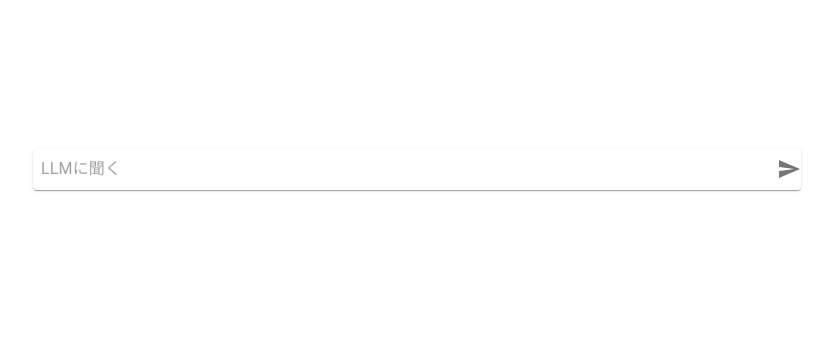
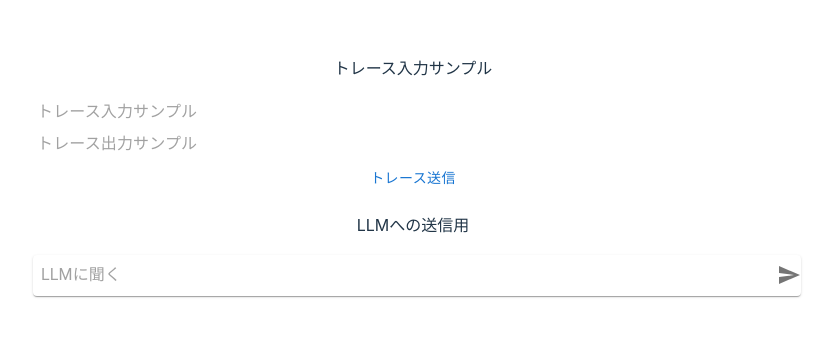
Before and after one commit to ken1714/vertex-ai-sample, a React (Vite) app in the folder frontend/: page / in a window 1280 px wide. Shown: the part 231-568 px from the top of the page, without its empty margins (227-1060 px from the left). Built offline with nearby package versions, Linux system fonts and the light colour scheme.

Commit message:
[feat] サンプルtraceの作成UI実装

```diff
--- a/frontend/src/App.tsx
+++ b/frontend/src/App.tsx
@@ -4,6 +4,7 @@ import './App.css';
 import SendIcon from '@mui/icons-material/Send';
 import {
   Box,
+  Button,
   IconButton,
   InputAdornment,
   InputBase,
@@ -46,6 +47,8 @@ const LeftReactMarkdown = styled(ReactMarkdown)`
 
 const App = () => {
   const [inputValue, setInputValue] = useState<string>();
+  const [traceInputValue, setTraceInputValue] = useState<string>();
+  const [traceResponseValue, setTraceResponseValue] = useState<string>();
   const [response, setResponse] = useState<GenerateContent>();
   const sendInput = async () => {
     const response = await fetch(import.meta.env.VITE_BACKEND_URL, {
@@ -83,6 +86,46 @@ const App = () => {
 
   return (
     <>
+      <p>トレース入力サンプル</p>
+      <Box>
+        <InputBase
+          fullWidth
+          multiline
+          value={inputValue}
+          sx={{ ml: 1, flex: 1 }}
+          placeholder="トレース入力サンプル"
+          onChange={(event) => {
+            setTraceInputValue(event.target.value)
+          }}
+        />
+        <InputBase
+          fullWidth
+          multiline
+          value={inputValue}
+          sx={{ ml: 1, flex: 1 }}
+          placeholder="トレース出力サンプル"
+          onChange={(event) => {
+            setTraceResponseValue(event.target.value)
+          }}
+        />
+        <Button onClick={() => {
+          fetch(import.meta.env.VITE_BACKEND_URL + '/sample-trace', {
+            method: 'POST',
+            headers: {
+              'Content-Type': 'application/json'
+            },
+            body: JSON.stringify({
+              input: traceInputValue,
+              output: traceResponseValue,
+            }),
+          });
+          setTraceInputValue('');
+          setTraceResponseValue('');
+        }}>
+          トレース送信
+        </Button>
+      </Box>
+      <p>LLMへの送信用</p>
       <Box
         sx={{
           p: '2px 4px',
```
